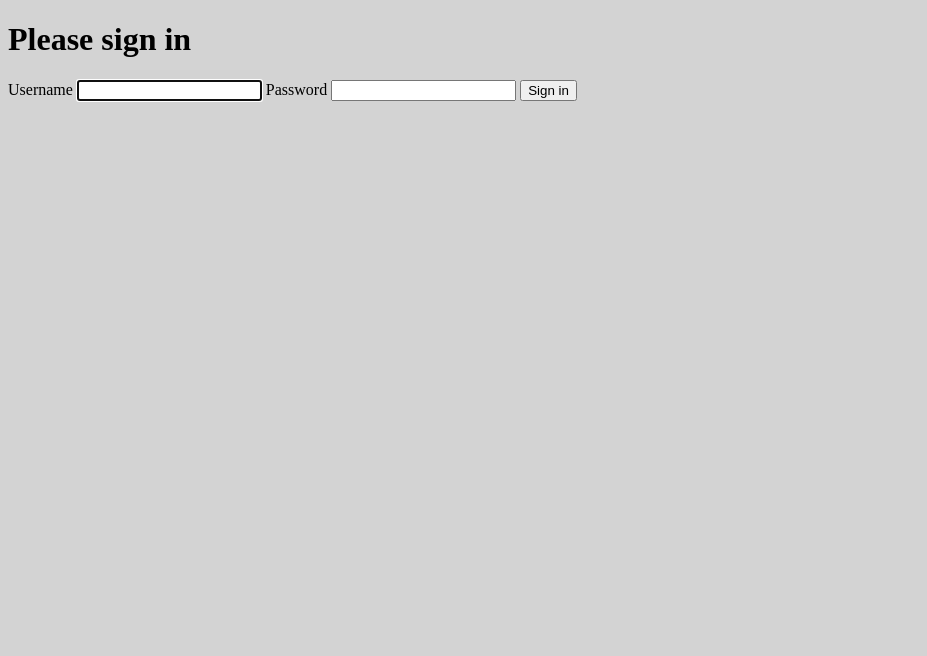
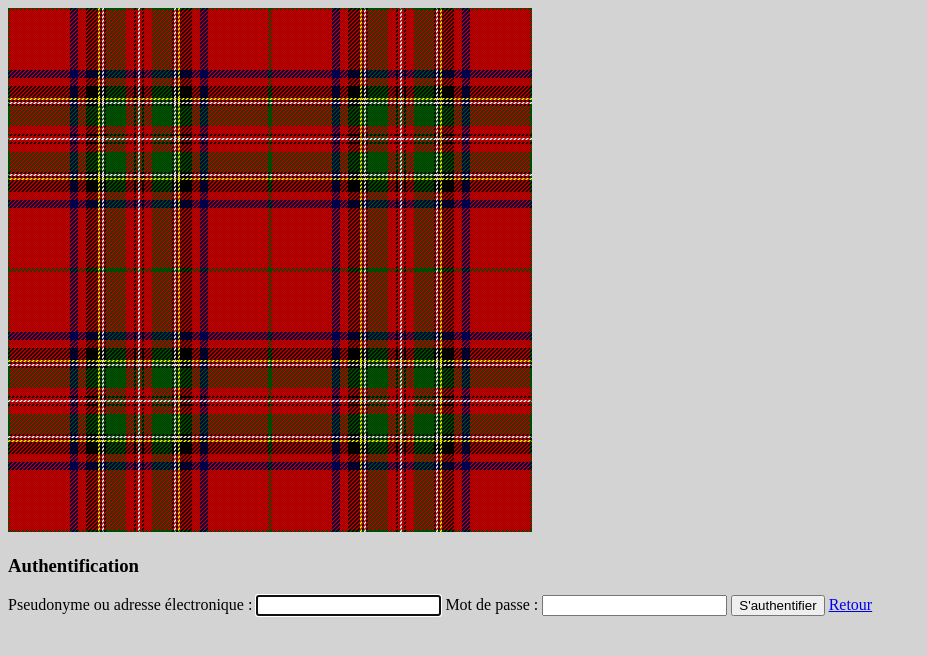
Before and after one commit to Deneboo/bagpiipe, a Symfony app: template templates/security/login.html.twig in a window 1280 px wide. Shown: the top 656 px of the page, without its empty margins (0-927 px from the left). Run offline with Twig, Linux system fonts and the light colour scheme; the template is opened without the code that fills it, so the values that code supplies are empty; some libraries are stand-ins or nearby versions.

Commit message:
Registration and login template

```diff
--- a/assets/css/app.scss
+++ b/assets/css/app.scss
@@ -15,6 +15,7 @@ body {
   .background--page {
     min-height: 100vh !important;
     width: 100vw !important;
+    background: rgba(0, 0, 0, 0.5);
     position: fixed;
     img {
     }
--- a/src/Form/RegistrationFormType.php
+++ b/src/Form/RegistrationFormType.php
@@ -24,7 +24,7 @@ class RegistrationFormType extends AbstractType
             ->add('username', null,
                 ['label' => 'Pseudonyme :'])
             ->add('agreeTerms', CheckboxType::class, [
-                'label' => 'Termes d\'acceptance :',
+                'label' => 'Termes d\'acceptance...',
                 'mapped' => false,
                 'constraints' => [
                     new IsTrue([
--- a/templates/pages/members/musicien.html.twig
+++ b/templates/pages/members/musicien.html.twig
@@ -42,7 +42,6 @@
                 </div>
             </div>
 
-
             <div class="col-lg-6 col-md-10 col-sm-12 xs-12">
                 <div class="card event--card p-5">
                     <h1 class="pt-5 card-title">Les Musiciens</h1>
--- a/templates/security/login.html.twig
+++ b/templates/security/login.html.twig
@@ -3,6 +3,12 @@
 {% block title %}Log in!{% endblock %}
 
 {% block body %}
+    <img src="{{ asset('build/pik/Clan_Stewart_tartan.svg.png') }}" class="background--page" alt="...">
+    <div class="container-fluid">
+        <div class="row">
+            <div class="col-4"></div>
+            <div class="col-4 mt-5">
+                <div class="card m-5 p-5">
                     <form method="post">
                     {% if error %}
                         <div class="alert alert-danger">{{ error.messageKey|trans(error.messageData, 'security') }}</div>
@@ -14,10 +20,10 @@
                         </div>
                     {% endif %}
 
-    <h1 class="h3 mb-3 font-weight-normal">Please sign in</h1>
-    <label for="inputUsername">Username</label>
+                    <h3 class="mb-3 font-weight-normal">Authentification</h3>
+                    <label class="mt-4" for="inputUsername">Pseudonyme ou adresse électronique :</label>
                     <input type="text" value="{{ last_username }}" name="username" id="inputUsername" class="form-control" required autofocus>
-    <label for="inputPassword">Password</label>
+                    <label class="mt-4" for="inputPassword">Mot de passe :</label>
                     <input type="password" name="password" id="inputPassword" class="form-control" required>
 
                     <input type="hidden" name="_csrf_token"
@@ -35,8 +41,14 @@
                         </div>
                     #}
 
-    <button class="btn btn-lg btn-primary" type="submit">
-        Sign in
+                    <button class="btn btn-primary mt-3" type="submit">
+                        S'authentifier
                     </button>
+                    <a class="btn btn-warning mt-3 ml-3" href="{{ path('home') }}">Retour</a>
                 </form>
+                </div>
+            </div>
+            <div class="col-4"></div>
+        </div>
+    </div>
 {% endblock %}
```
Also changed, not shown: templates/admin/city/edit.html.twig (+2 -5 lines), templates/registration/register.html.twig (+14 -5 lines). Lines whose indentation alone changed are shown as unchanged.
